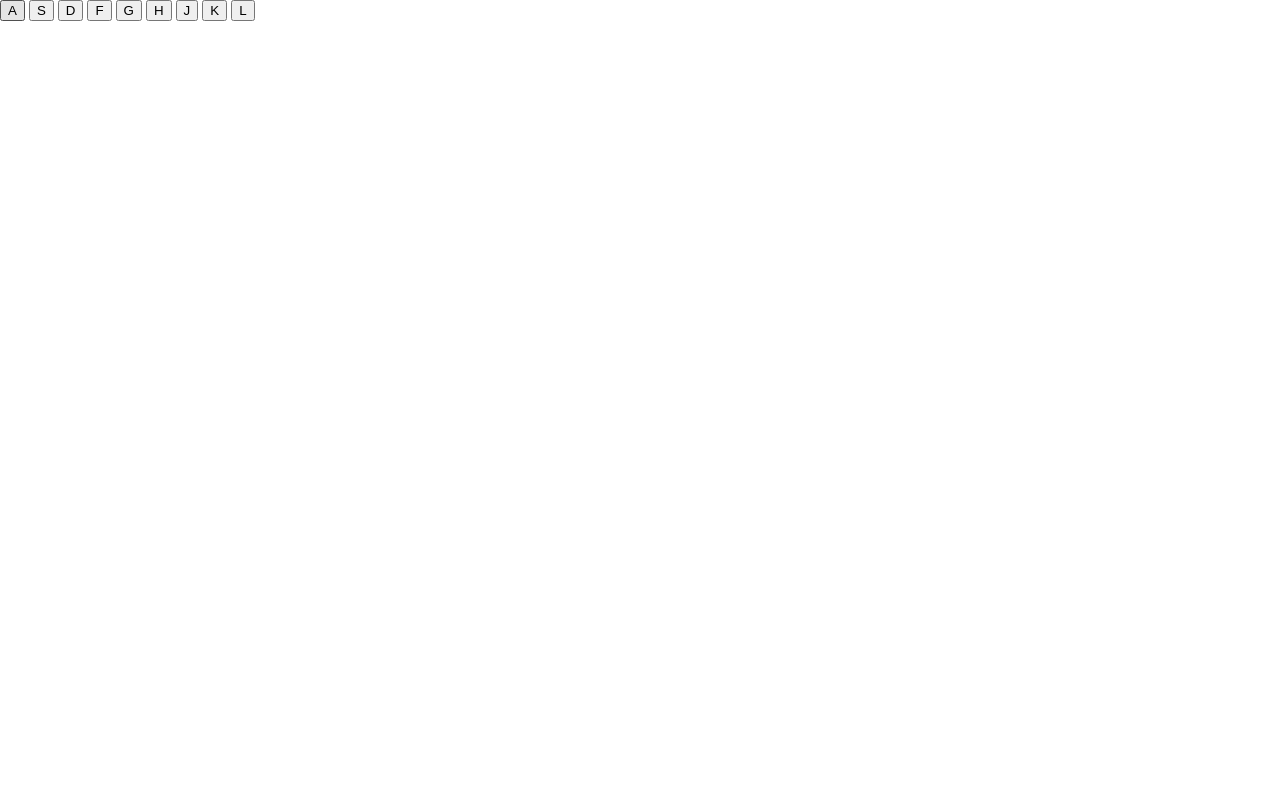
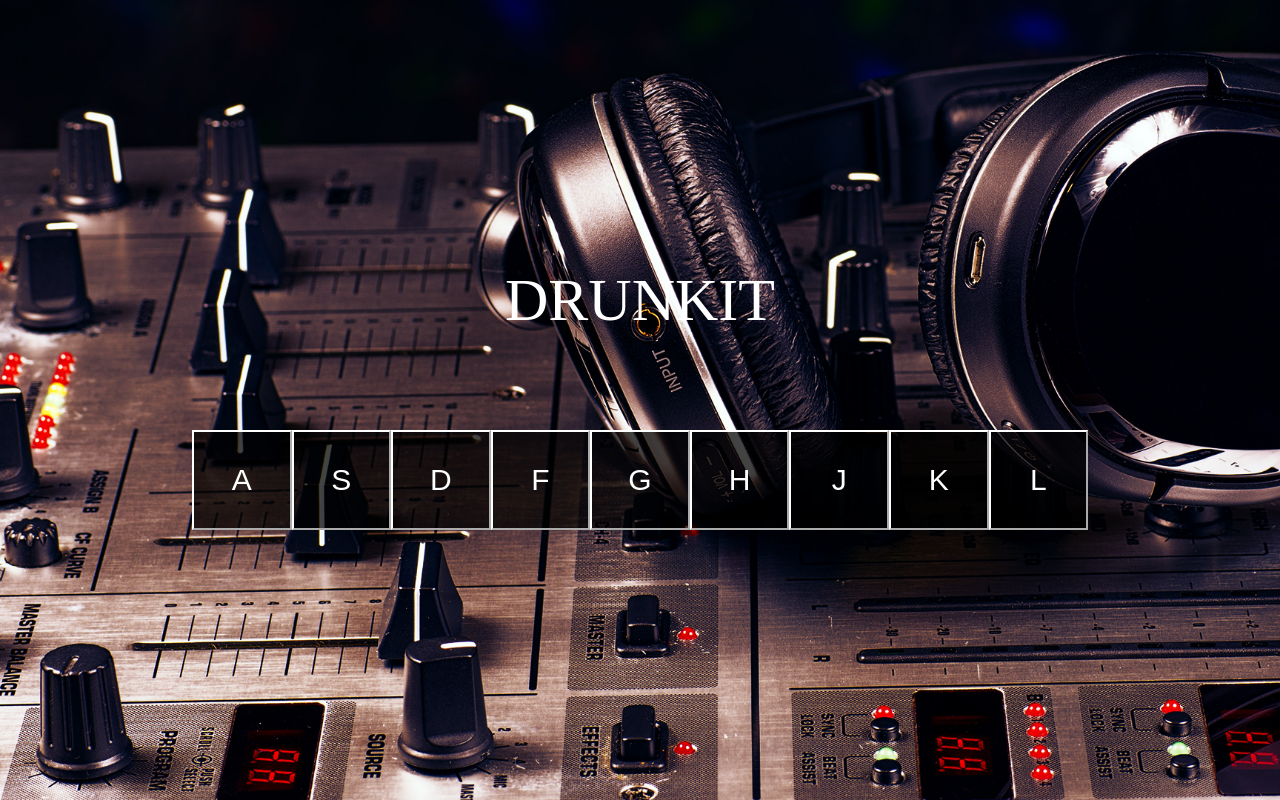
Before and after one commit to PabloGoulartn/Drumkit, a plain HTML site: page index.html in a window 1280 px wide. Drawn offline with Linux system fonts and the light colour scheme.

Commit message:
Adição do estilo base

```diff
--- a/CSS/base.css
+++ b/CSS/base.css
@@ -0,0 +1,48 @@
+*{
+    box-sizing: border-box;
+    margin: 0;
+    padding: 0;
+}
+
+body{
+    height: 100vh;
+    display: flex;
+    align-items: center;
+    justify-content: center;
+}
+
+.content{
+    width: 100%;
+    height: 100%;
+    background-image: url("/img/back.jpg");
+    background-repeat: no-repeat;
+    background-size: cover;
+    display: flex;
+    align-items: center;
+    justify-content: center;
+    flex-direction: column;
+    flex-wrap: wrap;
+}
+
+.title{
+    color: white;
+    text-transform: uppercase;
+    font-size: 60px;
+    margin-bottom: 100px;
+}
+
+.section-btn{
+    width: 70%;
+    display: flex;
+    justify-content: space-between;
+}
+
+.btn{
+    width: 100px;
+    height: 100px;
+    color: white;
+    font-size: 30px;
+    background-color: rgba(0, 0, 0, 0.733);
+    border-color: white;
+    cursor: pointer;
+}
--- a/index.html
+++ b/index.html
@@ -9,7 +9,9 @@
 </head>
 <body>
     <main class="content">
-        <section>
+        <h1 class="title">Drunkit</h1>
+
+        <section class="section-btn">
             <button type="button" class="btn">A</button>
             <button type="button" class="btn">S</button>
             <button type="button" class="btn">D</button>
```
